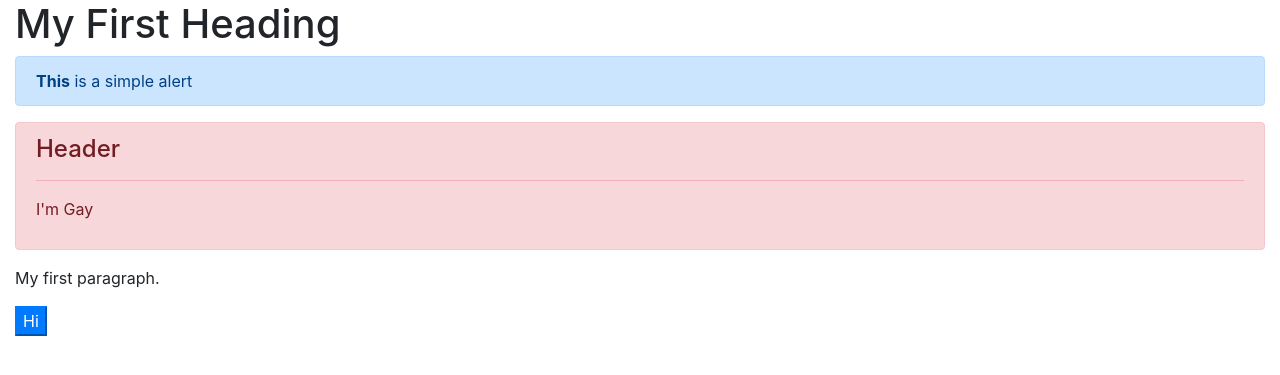
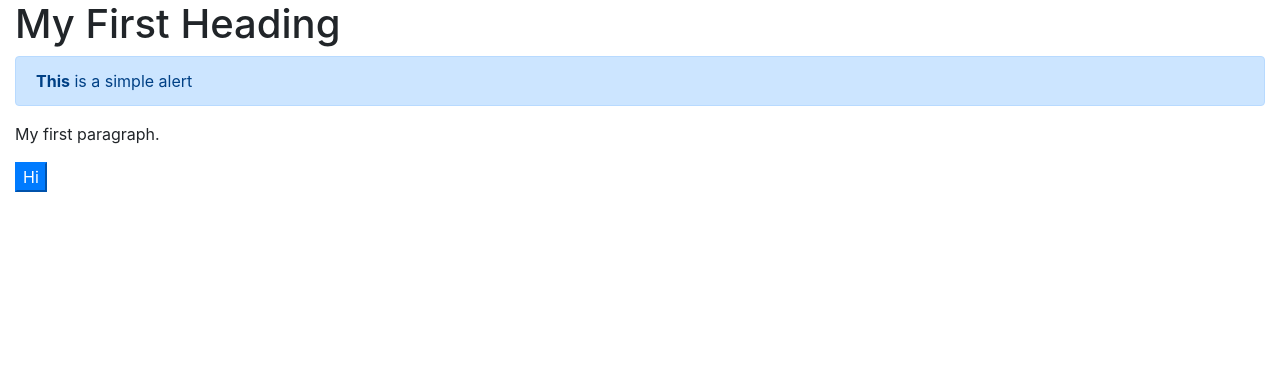
Before and after one commit to BedroomStudiosLLC/CMS, a PHP site: page / in a window 1280 px wide. Shown: the top 375 px of the page. Run offline with PHP 8.4, Linux system fonts and the light colour scheme.

Commit message:
Fixed hate speech

```diff
--- a/index.php
+++ b/index.php
@@ -15,8 +15,6 @@
 
             <?php echo HTMLAlerts::GetHTMLAlert("<b>This</b> is a simple alert", BootstrapAlertType::PRIMARY); ?>
 
-			<?php echo HTMLAlerts::GetHTMLAlertWHeader("Header", "I'm Gay", BootstrapAlertType::DANGER); ?>
-
 			<p>My first paragraph.</p>
 
 			<button class="btn-primary">Hi</button>
```
